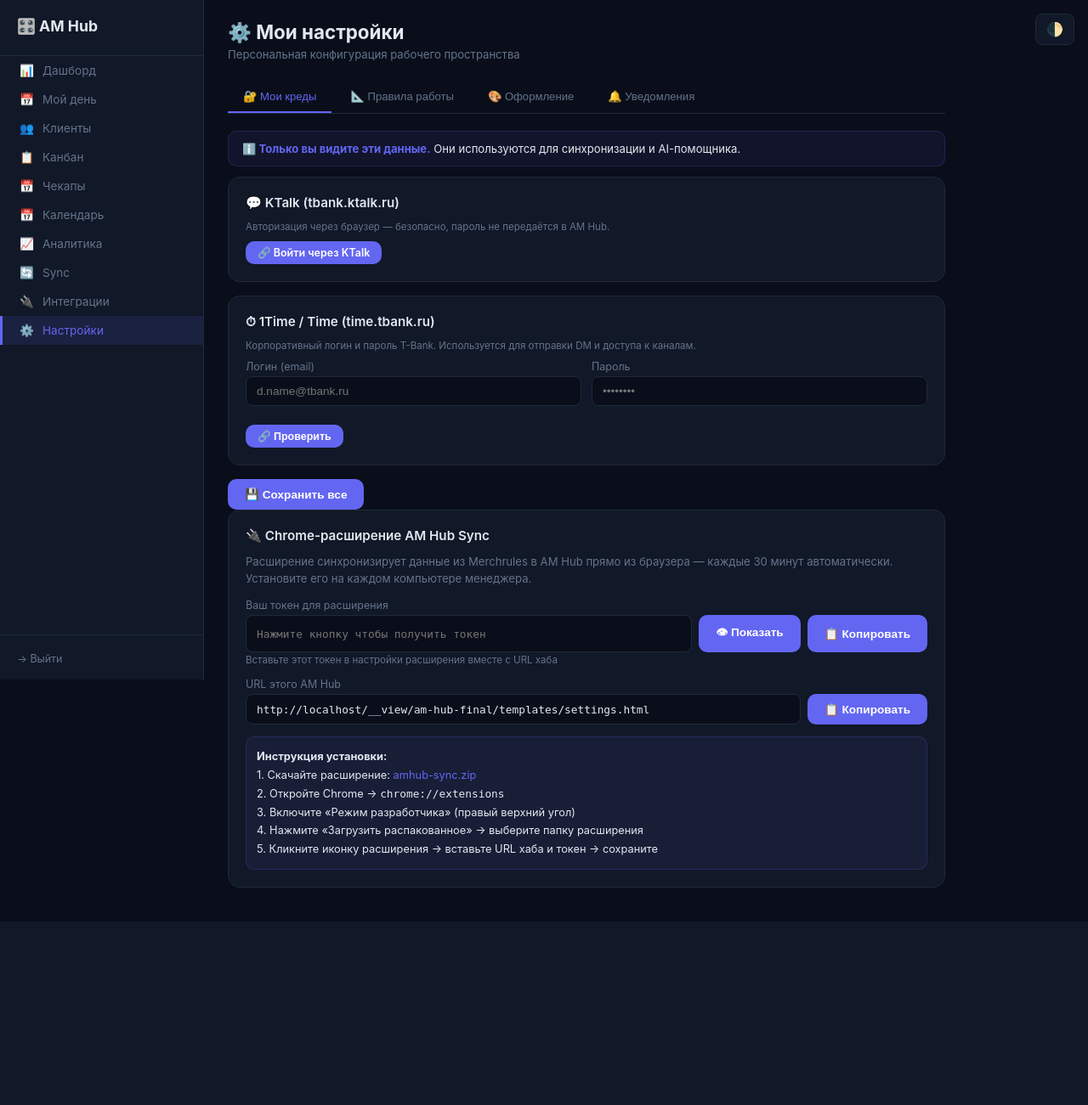
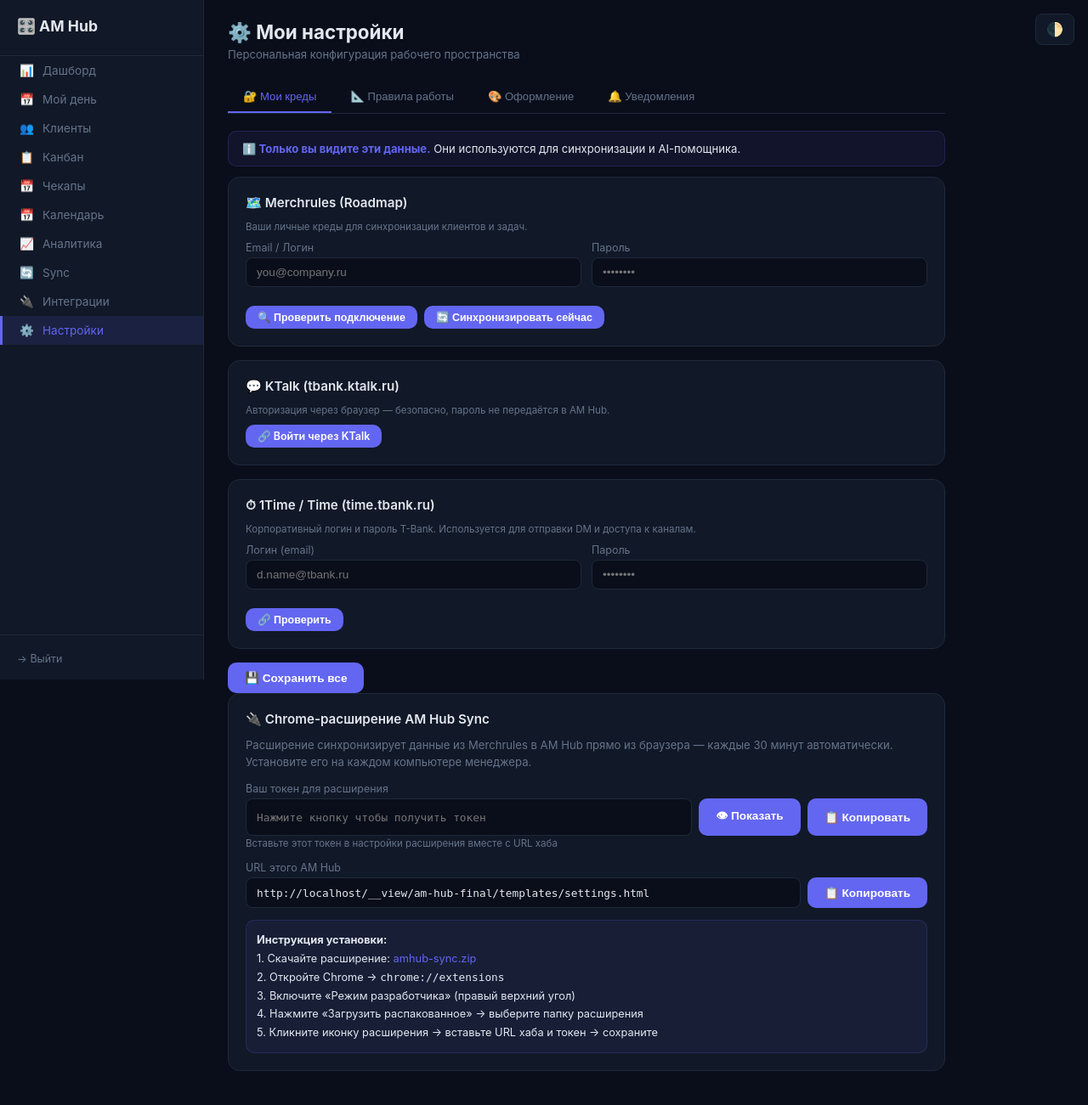
Before and after one commit to Nicromo/AnyQueryAMHub, a Flask app: template am-hub-final/templates/settings.html in a window 1280 px wide. Shown: the whole page at 85% size. Before the commit the page ends 1085 px from the top, so only its background shows below. Run offline with Flask 3, Linux system fonts and the light colour scheme; the template is opened without the code that fills it, so the values that code supplies are empty; parts of the project's set-up code (start-up, migrations or seed data) failed here and were passed over.

Commit message:
feat: Merchrules credentials per manager in Settings
- settings.html: добавлен блок Merchrules (логин + пароль)
  - показывает saved-статус если уже сохранено
  - кнопка «Проверить подключение» — диагностика авторизации
  - кнопка «Синхронизировать сейчас» — сразу тянет данные
- saveCreds() теперь сохраняет merchrules вместе с остальными кредами
- sync endpoint уже берёт login/password из user.settings если не переданы
- каждый менеджер работает со своими кредами независимо

```diff
--- a/am-hub-final/templates/settings.html
+++ b/am-hub-final/templates/settings.html
@@ -96,6 +96,25 @@
     {% set tg = user_settings.get('telegram', {}) %}
     {% set kt = user_settings.get('ktalk', {}) %}
     {% set tm = user_settings.get('tbank_time', {}) %}
+
+    <div class="section">
+      <h3>🗺️ Merchrules (Roadmap)</h3>
+      <p class="help" style="margin-bottom:10px;">Ваши личные креды для синхронизации клиентов и задач.</p>
+      {% if mr.get('login') %}
+      <div style="background:rgba(34,197,94,.1);border:1px solid rgba(34,197,94,.3);border-radius:8px;padding:10px 14px;margin-bottom:12px;font-size:.84rem;color:#22c55e;">
+        ✅ Сохранено: {{ mr.get('login') }}
+      </div>
+      {% endif %}
+      <div class="field-row">
+        <div class="field"><label>Email / Логин</label><input id="mr-login" value="{{ mr.get('login', '') }}" placeholder="you@company.ru"></div>
+        <div class="field"><label>Пароль</label><input id="mr-pass" type="password" value="{{ mr.get('password', '') }}" placeholder="••••••••"></div>
+      </div>
+      <div style="margin-top:8px;display:flex;gap:8px;align-items:center;flex-wrap:wrap;">
+        <button class="btn btn-sm" onclick="testMR()">🔍 Проверить подключение</button>
+        <button class="btn btn-sm" style="background:var(--accent)" onclick="syncMR()">🔄 Синхронизировать сейчас</button>
+        <span id="mr-test-result" style="font-size:.82rem;"></span>
+      </div>
+    </div>
     <div class="section">
       <h3>💬 KTalk (tbank.ktalk.ru)</h3>
       <p class="help" style="margin-bottom:10px;">Авторизация через браузер — безопасно, пароль не передаётся в AM Hub.</p>
@@ -342,10 +361,52 @@ function showSaved(id){
 
 async function saveCreds(){
   const data={
+    merchrules:{login:document.getElementById('mr-login').value, password:document.getElementById('mr-pass').value},
     tbank_time:{login:document.getElementById('tm-login').value,password:document.getElementById('tm-pass').value},
   };
   const r=await fetch('/api/settings/creds',{method:'POST',headers:{'Content-Type':'application/json'},body:JSON.stringify(data)});
   if(r.ok) showSaved('saved-creds');
+}
+
+async function testMR(){
+  const el=document.getElementById('mr-test-result');
+  const login=document.getElementById('mr-login').value;
+  const pass=document.getElementById('mr-pass').value;
+  if(!login||!pass){el.textContent='❌ Введите логин и пароль';el.style.color='var(--red)';return;}
+  el.textContent='⏳ Проверяем...';el.style.color='var(--muted)';
+  // Сначала сохраняем
+  await fetch('/api/settings/creds',{method:'POST',headers:{'Content-Type':'application/json'},
+    body:JSON.stringify({merchrules:{login,password:pass}})});
+  // Потом диагностируем
+  try{
+    const r=await fetch('/api/diagnostics/merchrules-auth',{method:'POST',
+      headers:{'Content-Type':'application/json'},body:JSON.stringify({login,password:pass})});
+    const d=await r.json();
+    if(d.ok){el.textContent='✅ Подключено! ('+d.working.url+')';el.style.color='var(--green)';}
+    else{
+      const first=d.all&&d.all[0];
+      el.textContent='❌ '+(first?'HTTP '+first.status+': '+first.response?.slice(0,80):'Ошибка подключения');
+      el.style.color='var(--red)';
+    }
+  }catch(e){el.textContent='❌ '+e.message;el.style.color='var(--red)';}
+}
+
+async function syncMR(){
+  const el=document.getElementById('mr-test-result');
+  const login=document.getElementById('mr-login').value;
+  const pass=document.getElementById('mr-pass').value;
+  if(!login||!pass){el.textContent='❌ Введите логин и пароль';el.style.color='var(--red)';return;}
+  el.textContent='⏳ Синхронизируем...';el.style.color='var(--muted)';
+  // Сохраняем креды
+  await fetch('/api/settings/creds',{method:'POST',headers:{'Content-Type':'application/json'},
+    body:JSON.stringify({merchrules:{login,password:pass}})});
+  try{
+    const r=await fetch('/api/sync/merchrules',{method:'POST',
+      headers:{'Content-Type':'application/json'},body:JSON.stringify({login,password:pass})});
+    const d=await r.json();
+    if(d.ok){el.textContent='✅ '+d.message;el.style.color='var(--green)';}
+    else{el.textContent='❌ '+d.error+(d.endpoints_tried?'\n'+d.endpoints_tried.join('\n'):'');el.style.color='var(--red)';}
+  }catch(e){el.textContent='❌ '+e.message;el.style.color='var(--red)';}
 }
 
 async function disconnectKTalk(){
```
Also changed, not shown: am-hub-final/main.py (+29 -0 lines).
